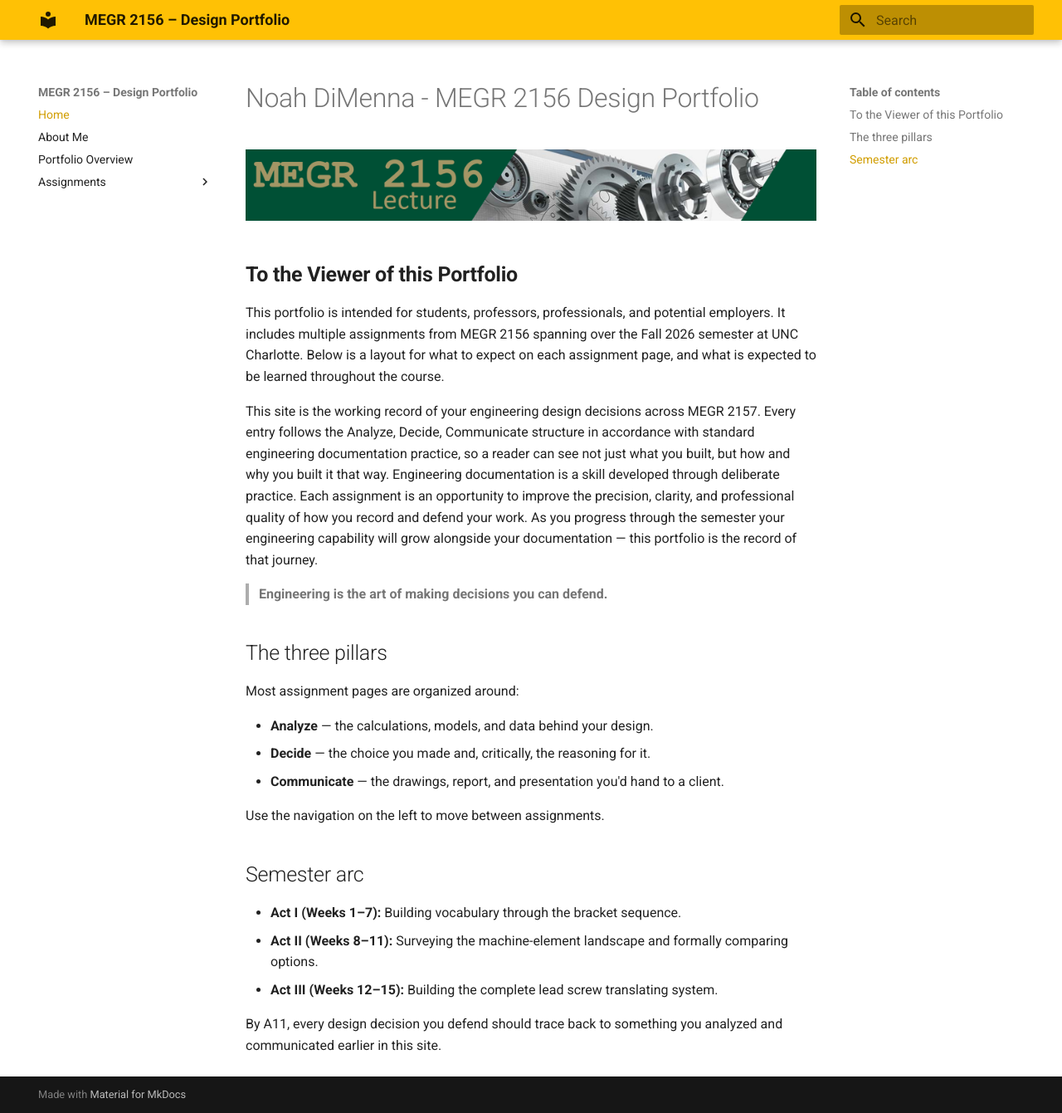
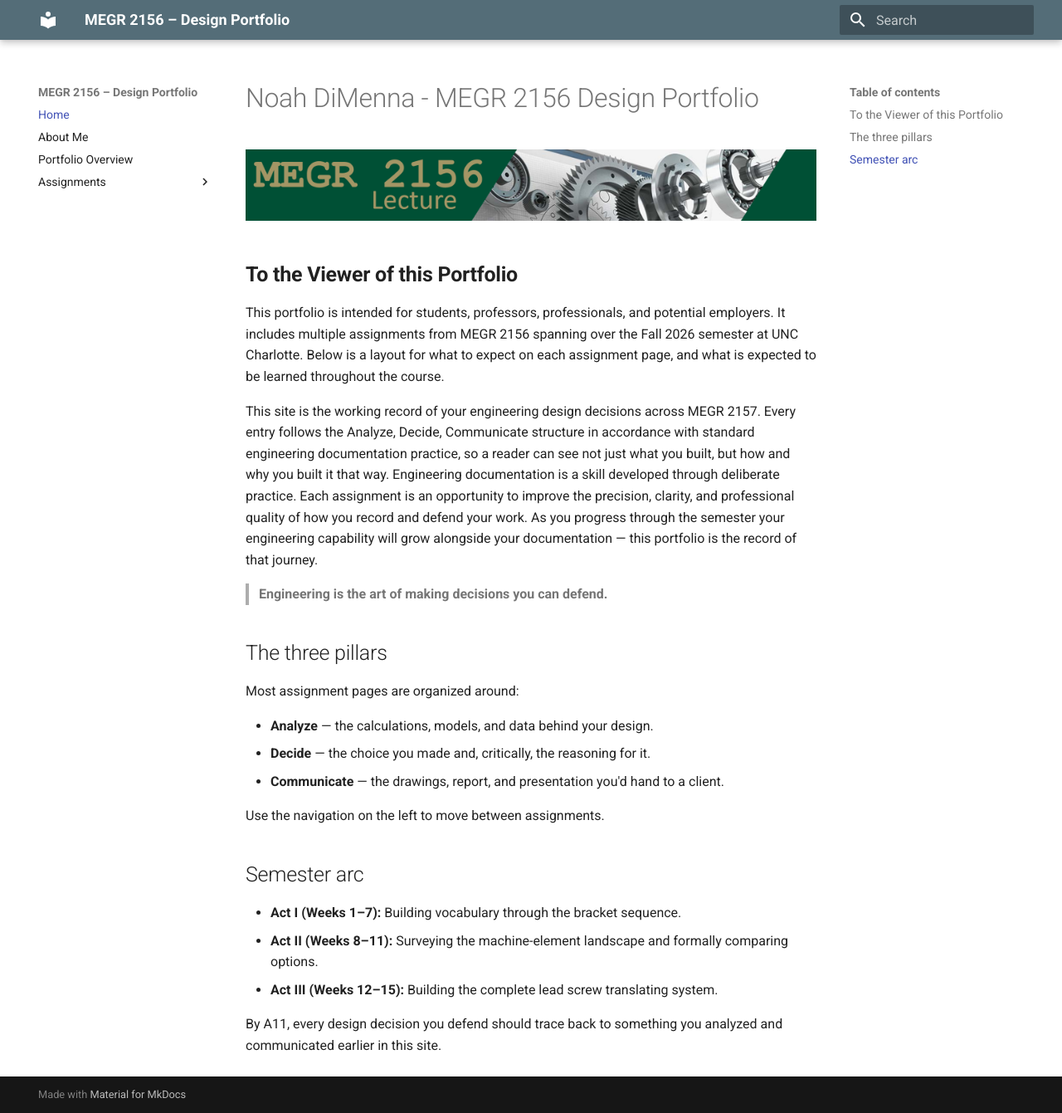
Before and after one commit to Noah-DiMenna/megr2156-portfolio, an MkDocs documentation site: the page built from docs/index.md, in a window 1280 px wide and 1341 px high. Shown: the whole window at 83% size. Built offline with MkDocs 1.6.1 and Material for MkDocs 9.7.7, drawn with Linux system fonts in a browser that asks for light colours.

Commit message:
Change theme colors in mkdocs configuration

```diff
--- a/mkdocs.yml
+++ b/mkdocs.yml
@@ -4,8 +4,8 @@ site_description: Design portfolio documentation, built with the Analyze / Decid
 theme:
   name: material
   palette:
-    primary: amber
-    accent: deep orange
+    primary: blue grey
+    accent: blue
   features:
     - navigation.instant
     - navigation.tracking
```
